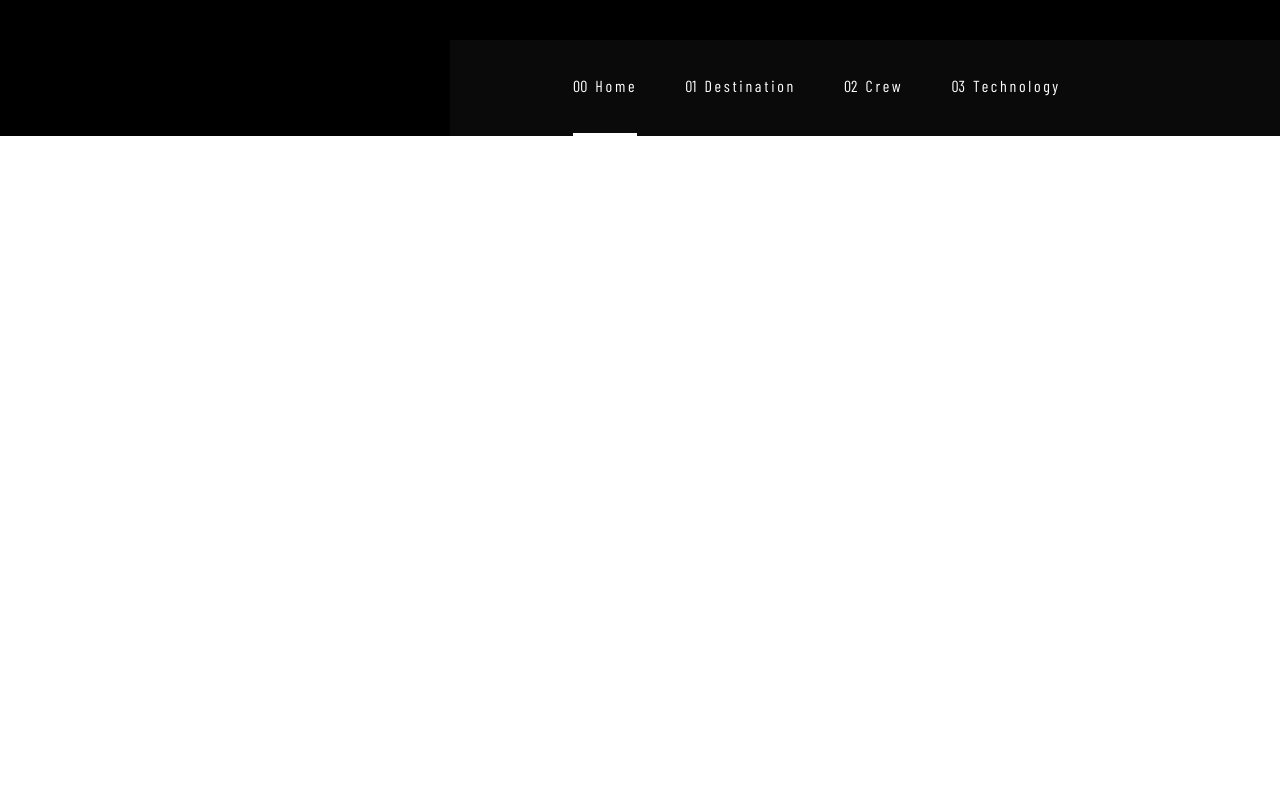
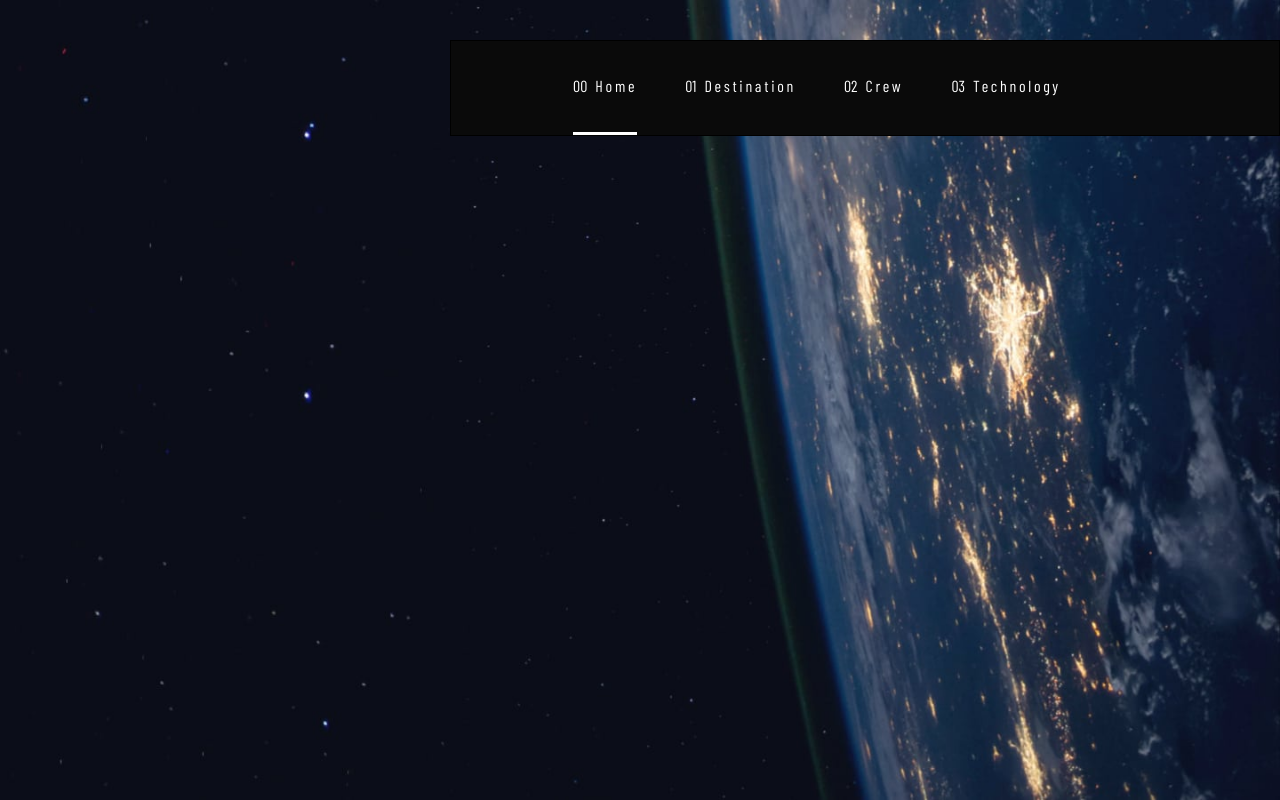
Before and after one commit to NeptuneRjo/space-tourism, a React (Create React App) app: page / in a window 1280 px wide. Built offline with nearby package versions, Linux system fonts and the light colour scheme; a web font is replaced by a local one.

Commit message:
navbar displays background of current content

```diff
--- a/src/Components/Home/home.css
+++ b/src/Components/Home/home.css
@@ -1,5 +1,7 @@
-/* .space__home {
+.space__home {
+    height: 100vh;
+    width: 100vw;
     background: url('../../Assets/home/background-home-desktop.jpg') no-repeat;
-    height: 100%;
-    border: solid 1px black;
-} */
+    background-position: center;
+    background-size: cover;
+}
--- a/src/Components/Navbar/handleNav.js
+++ b/src/Components/Navbar/handleNav.js
@@ -1,12 +1,13 @@
-import React from 'react'
 
-const handleNav = (selectedDisplay) => {
+const handleNav = (selectedNav) => {
     const navs = document.querySelectorAll('.space__navbar-nav');
+    const navContainer = document.querySelector('.space__navbar')
 
     for (let i = 0; i < navs.length; i++) {
       navs[i].classList.remove('selected__nav')
     }
-    selectedDisplay.classList.add('selected__nav');
+    selectedNav.classList.add('selected__nav');
+
 }
 
 export default handleNav
--- a/src/Components/Navbar/navbar.css
+++ b/src/Components/Navbar/navbar.css
@@ -2,6 +2,12 @@
     display: flex;
     flex-direction: row;
     justify-content: flex-end;
+    width: 830px;
+    height: 96px;
+    border: solid 1px black;
+    position: absolute;
+    right: 0;
+    top: 2.5rem;
     background: black;
 }
 
@@ -9,9 +15,8 @@
     display: flex;
     justify-content: center;
     align-items: center;
-    margin-top: 2.5rem;
-    width: 830px;
-    height: 96px;
+    height: 100%;
+    width: 100%;
     gap: 3rem;
     padding-right: 6rem;
 
```
